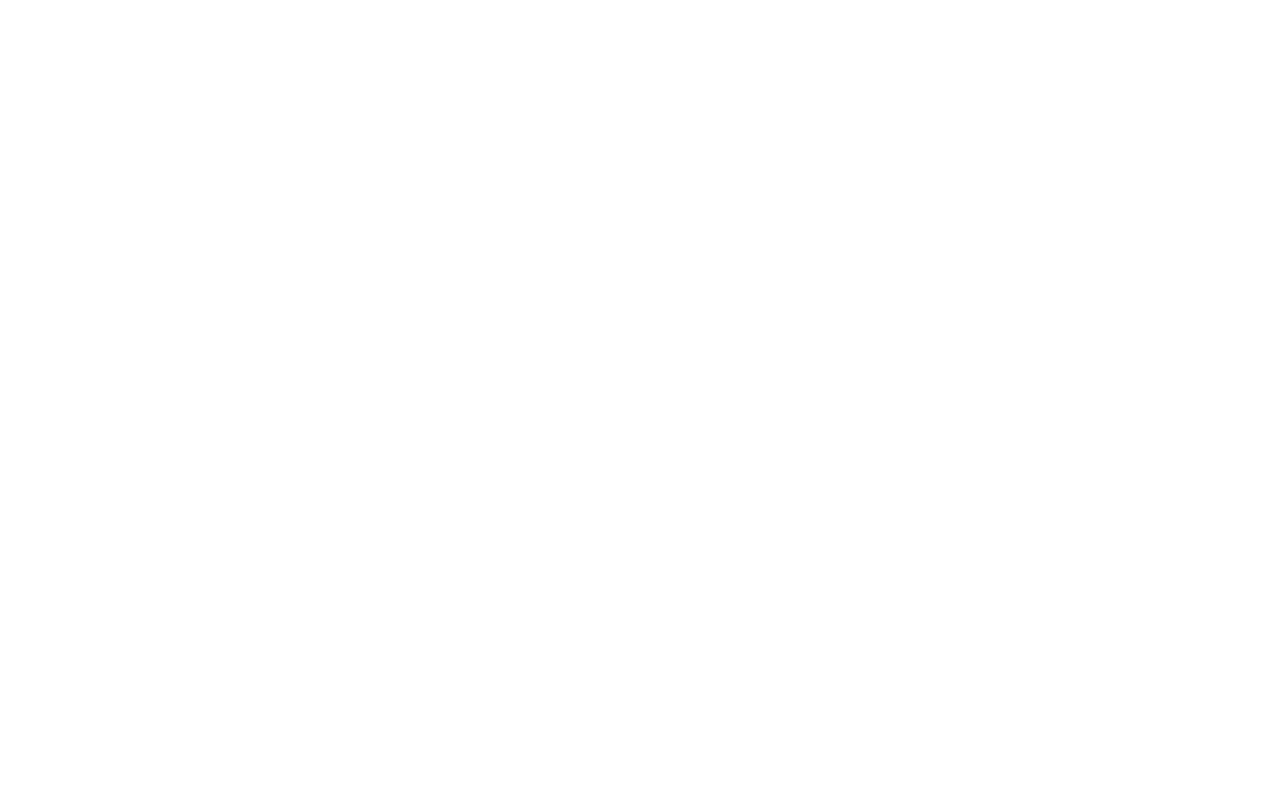
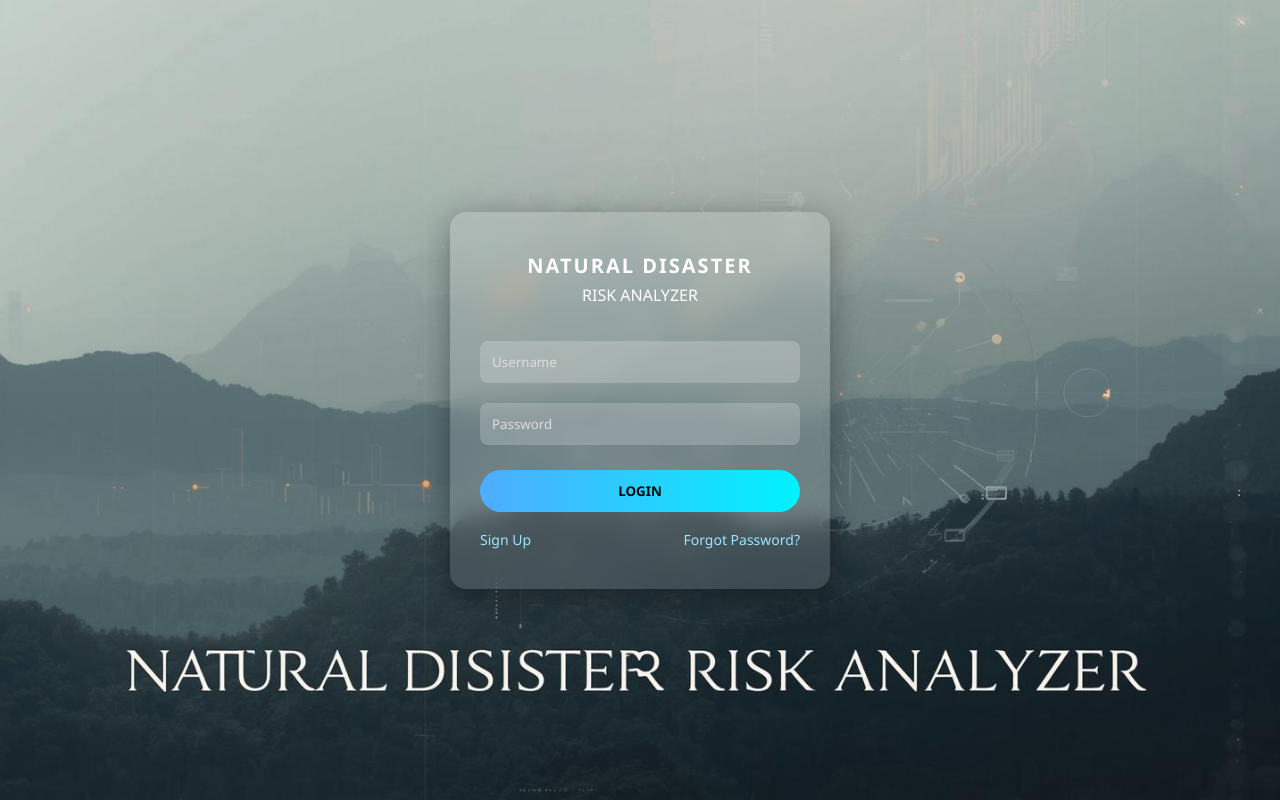
Before and after one commit to krishnajithr2005-oss/miniproject1, a React (Create React App) app in the folder client/: page /login in a window 1280 px wide. Before the commit this address had no page. Built offline with nearby package versions, Linux system fonts and the light colour scheme.

Commit message:
1st commit

```diff
--- a/client/src/App.js
+++ b/client/src/App.js
@@ -1,18 +1,20 @@
-import React from "react";
 import { BrowserRouter as Router, Routes, Route } from "react-router-dom";
 import Login from "./pages/Login";
 import Signup from "./pages/Signup";
+import Home from "./pages/Home";
+import Admin from "./pages/Admin";
 import ForgotPassword from "./pages/ForgotPassword";
-import Home from "./pages/Home";
 
 function App() {
   return (
     <Router>
       <Routes>
         <Route path="/" element={<Login />} />
+        <Route path="/login" element={<Login />} />
         <Route path="/signup" element={<Signup />} />
+        <Route path="/home" element={<Home />} />
+        <Route path="/admin" element={<Admin />} />
         <Route path="/forgot" element={<ForgotPassword />} />
-        <Route path="/home" element={<Home />} />
       </Routes>
     </Router>
   );
--- a/client/src/pages/ForgotPassword.jsx
+++ b/client/src/pages/ForgotPassword.jsx
@@ -1,11 +1,33 @@
-import React from "react";
+import React, { useState } from "react";
+import { useNavigate } from "react-router-dom";
 
 const ForgotPassword = () => {
+  const [email, setEmail] = useState("");
+  const navigate = useNavigate();
+
+  const handleReset = () => {
+    if (!email) {
+      alert("Please enter your email");
+      return;
+    }
+
+    alert("Password reset link sent to " + email);
+    navigate("/login");
+  };
+
   return (
     <div style={{ padding: "40px", textAlign: "center" }}>
       <h2>Forgot Password</h2>
-      <input type="email" placeholder="Enter email" /><br /><br />
-      <button>Reset</button>
+
+      <input
+        type="email"
+        placeholder="Enter email"
+        value={email}
+        onChange={(e) => setEmail(e.target.value)}
+      />
+      <br /><br />
+
+      <button onClick={handleReset}>Reset</button>
     </div>
   );
 };
--- /dev/null
+++ b/client/src/pages/Home.css
@@ -0,0 +1,152 @@
+* {
+  box-sizing: border-box;
+  margin: 0;
+  padding: 0;
+  font-family: "Segoe UI", sans-serif;
+}
+
+.dashboard {
+  height: 100vh;
+  background: #0f172a;
+  color: #e5e7eb;
+  display: flex;
+  flex-direction: column;
+}
+
+/* Top Bar */
+.topbar {
+  height: 60px;
+  background: #020617;
+  display: flex;
+  justify-content: space-between;
+  align-items: center;
+  padding: 0 20px;
+  border-bottom: 1px solid #1e293b;
+}
+
+.topbar h2 {
+  color: #38bdf8;
+}
+
+.top-actions {
+  display: flex;
+  gap: 12px;
+  align-items: center;
+}
+
+.status {
+  font-size: 14px;
+  color: #22c55e;
+}
+
+.sos {
+  background: #dc2626;
+  color: white;
+  border: none;
+  padding: 6px 12px;
+  border-radius: 6px;
+  cursor: pointer;
+}
+
+.logout {
+  background: #334155;
+  color: white;
+  border: none;
+  padding: 6px 12px;
+  border-radius: 6px;
+  cursor: pointer;
+}
+
+/* Main Layout */
+.main {
+  flex: 1;
+  display: grid;
+  grid-template-columns: 1fr 2fr 1fr;
+  gap: 16px;
+  padding: 16px;
+}
+
+.panel {
+  background: #020617;
+  border-radius: 12px;
+  padding: 16px;
+  border: 1px solid #1e293b;
+}
+
+.panel h3 {
+  margin-bottom: 12px;
+  color: #7dd3fc;
+}
+
+/* Left */
+.left input,
+.left select {
+  width: 100%;
+  padding: 10px;
+  margin-bottom: 10px;
+  border-radius: 6px;
+  border: none;
+  background: #0f172a;
+  color: #fff;
+}
+
+.primary {
+  width: 100%;
+  padding: 10px;
+  background: #0284c7;
+  border: none;
+  border-radius: 6px;
+  color: white;
+  cursor: pointer;
+}
+
+/* Center */
+.map-box {
+  height: 100%;
+  min-height: 300px;
+  background: #0f172a;
+  border-radius: 10px;
+  display: flex;
+  align-items: center;
+  justify-content: center;
+  color: #94a3b8;
+  border: 1px dashed #334155;
+}
+
+/* Right */
+.risk-score {
+  font-size: 36px;
+  color: #f87171;
+  margin: 10px 0;
+}
+
+.risk-text {
+  margin-bottom: 16px;
+}
+
+.stat {
+  display: flex;
+  justify-content: space-between;
+  margin: 8px 0;
+  padding: 8px;
+  background: #0f172a;
+  border-radius: 6px;
+}
+
+/* Footer */
+.footer-actions {
+  padding: 12px;
+  background: #020617;
+  display: flex;
+  justify-content: space-around;
+  border-top: 1px solid #1e293b;
+}
+
+.footer-actions button {
+  background: #0284c7;
+  border: none;
+  color: white;
+  padding: 10px 16px;
+  border-radius: 6px;
+  cursor: pointer;
+}
--- a/client/src/pages/Home.jsx
+++ b/client/src/pages/Home.jsx
@@ -0,0 +1,69 @@
+import React, { useEffect } from "react";
+import { useNavigate } from "react-router-dom";
+import "./Home.css";
+
+const Home = () => {
+  const navigate = useNavigate();
+  const user = JSON.parse(localStorage.getItem("user"));
+
+  useEffect(() => {
+    if (!user) navigate("/login");
+  }, [user, navigate]);
+
+  const handleLogout = () => {
+    localStorage.removeItem("user");
+    navigate("/login");
+  };
+
+  return (
+    <div className="dashboard">
+      <header className="topbar">
+        <h2>TerraGuard</h2>
+        <div className="top-actions">
+          <span className="status">🟢 Live Feed Active</span>
+          <button className="sos">🚨 Emergency SOS</button>
+          <button onClick={handleLogout} className="logout">Logout</button>
+        </div>
+      </header>
+
+      <div className="main">
+        <div className="panel left">
+          <h3>Analyze New District</h3>
+          <input type="text" placeholder="District Name" />
+          <input type="text" placeholder="State" />
+          <select>
+            <option>Flood</option>
+            <option>Earthquake</option>
+            <option>Cyclone</option>
+            <option>Landslide</option>
+          </select>
+          <button className="primary">Run Analysis</button>
+        </div>
+
+        <div className="panel center">
+          <h3>Risk Map</h3>
+          <div className="map-box">🗺️ Map Here</div>
+        </div>
+
+        <div className="panel right">
+          <h3>Global Risk Level</h3>
+          <div className="risk-score">7.8 / 10</div>
+          <p className="risk-text">High Risk</p>
+
+          <div className="stat"><span>Vulnerability</span><strong>Moderate</strong></div>
+          <div className="stat"><span>Infrastructure</span><strong>Weak</strong></div>
+          <div className="stat"><span>Population</span><strong>Dense</strong></div>
+        </div>
+      </div>
+
+      <footer className="footer-actions">
+        <button>Run Simulation</button>
+        <button>Generate Report</button>
+        <button>Emergency Resources</button>
+        <button>Export Data</button>
+      </footer>
+    </div>
+  );
+};
+
+export default Home;
--- a/client/src/pages/Login.css
+++ b/client/src/pages/Login.css
@@ -1,58 +1,70 @@
-.login-container {
-  min-height: 100vh;
-  background-image: url("../assets/bg.jpg");
-  background-size: cover;
-  background-position: center;
+.login-bg {
+  height: 100vh;
+  width: 100%;
+  background: url("../assets/bg.jpg") no-repeat center center/cover;
   display: flex;
+  align-items: center;
   justify-content: center;
-  align-items: center;
-  font-family: Arial, sans-serif;
 }
 
-.login-box {
-  background: rgba(255, 255, 255, 0.9);
-  padding: 30px 40px;
-  border-radius: 10px;
-  width: 320px;
+.glass-card {
+  width: 380px;
+  padding: 40px 30px;
+  border-radius: 16px;
+  background: rgba(255, 255, 255, 0.12);
+  backdrop-filter: blur(12px);
+  box-shadow: 0 8px 32px rgba(0, 0, 0, 0.37);
   text-align: center;
-  box-shadow: 0 8px 20px rgba(0, 0, 0, 0.3);
+  color: #fff;
 }
 
-.login-box h3 {
-  margin-bottom: 20px;
+.title {
+  font-size: 20px;
+  letter-spacing: 2px;
+  margin-bottom: 5px;
 }
 
-.login-box input {
-  width: 100%;
-  padding: 10px;
-  margin: 10px 0;
-  border-radius: 5px;
-  border: 1px solid #ccc;
+.subtitle {
+  font-size: 16px;
+  margin-bottom: 25px;
+  font-weight: 300;
 }
 
-.login-box button {
+.glass-card input {
   width: 100%;
-  padding: 10px;
-  margin-top: 10px;
-  background: #2e7d32;
-  color: white;
+  padding: 12px;
+  margin: 10px 0;
+  border-radius: 8px;
   border: none;
-  border-radius: 5px;
+  outline: none;
+  background: rgba(255, 255, 255, 0.2);
+  color: #fff;
+}
+
+.glass-card input::placeholder {
+  color: #ddd;
+}
+
+.login-btn {
+  width: 100%;
+  padding: 12px;
+  margin-top: 15px;
+  border: none;
+  border-radius: 25px;
+  background: linear-gradient(90deg, #4facfe, #00f2fe);
+  color: #000;
+  font-weight: bold;
   cursor: pointer;
 }
 
-.login-box button:hover {
-  background: #1b5e20;
-}
-
-.links {
-  margin-top: 15px;
+.login-links {
+  display: flex;
+  justify-content: space-between;
+  margin-top: 18px;
   font-size: 14px;
 }
 
-.links p {
-  margin: 5px;
-  color: #1b5e20;
+.login-links span {
   cursor: pointer;
-  font-weight: bold;
+  color: #9be7ff;
 }
--- a/client/src/pages/Login.jsx
+++ b/client/src/pages/Login.jsx
@@ -9,13 +9,23 @@ const Login = () => {
 
   const handleLogin = (e) => {
     e.preventDefault();
-    navigate("/home");
+
+    if (username && password) {
+      localStorage.setItem(
+        "user",
+        JSON.stringify({ username })
+      );
+      navigate("/home");
+    } else {
+      alert("Please enter username and password");
+    }
   };
 
   return (
-    <div className="login-container">
-      <div className="login-box">
-        <h3>Login</h3>
+    <div className="login-bg">
+      <div className="glass-card">
+        <h1 className="title">NATURAL DISASTER</h1>
+        <h2 className="subtitle">RISK ANALYZER</h2>
 
         <form onSubmit={handleLogin}>
           <input
@@ -23,7 +33,6 @@ const Login = () => {
             placeholder="Username"
             value={username}
             onChange={(e) => setUsername(e.target.value)}
-            required
           />
 
           <input
@@ -31,15 +40,16 @@ const Login = () => {
             placeholder="Password"
             value={password}
             onChange={(e) => setPassword(e.target.value)}
-            required
           />
 
-          <button type="submit">Login</button>
+          <button type="submit" className="login-btn">
+            LOGIN
+          </button>
         </form>
 
-        <div className="links">
-          <p onClick={() => navigate("/forgot")}>Forgot Password?</p>
-          <p onClick={() => navigate("/signup")}>New user? Sign Up</p>
+        <div className="login-links">
+          <span onClick={() => navigate("/signup")}>Sign Up</span>
+          <span onClick={() => navigate("/forgot")}>Forgot Password?</span>
         </div>
       </div>
     </div>
--- a/client/src/pages/Signup.jsx
+++ b/client/src/pages/Signup.jsx
@@ -1,12 +1,48 @@
-import React from "react";
+import React, { useState } from "react";
+import { useNavigate } from "react-router-dom";
 
 const Signup = () => {
+  const [username, setUsername] = useState("");
+  const [password, setPassword] = useState("");
+  const [error, setError] = useState("");
+  const navigate = useNavigate();
+
+  const handleSignup = () => {
+    if (!username || !password) {
+      setError("All fields are required");
+      return;
+    }
+
+    const user = { username, password };
+    localStorage.setItem("user", JSON.stringify(user));
+
+    alert("Signup successful! Please login.");
+    navigate("/login");
+  };
+
   return (
     <div style={{ padding: "40px", textAlign: "center" }}>
       <h2>Sign Up</h2>
-      <input type="text" placeholder="Username" /><br /><br />
-      <input type="password" placeholder="Password" /><br /><br />
-      <button>Register</button>
+
+      {error && <p style={{ color: "red" }}>{error}</p>}
+
+      <input
+        type="text"
+        placeholder="Username"
+        value={username}
+        onChange={(e) => setUsername(e.target.value)}
+      />
+      <br /><br />
+
+      <input
+        type="password"
+        placeholder="Password"
+        value={password}
+        onChange={(e) => setPassword(e.target.value)}
+      />
+      <br /><br />
+
+      <button onClick={handleSignup}>Register</button>
     </div>
   );
 };
```
Also changed, not shown: client/src/assets/bg.jpg, 1 other file (tests, documents, lock files or other folders).
